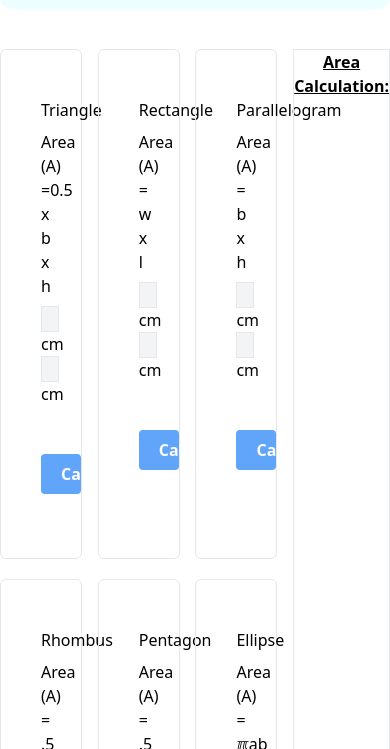
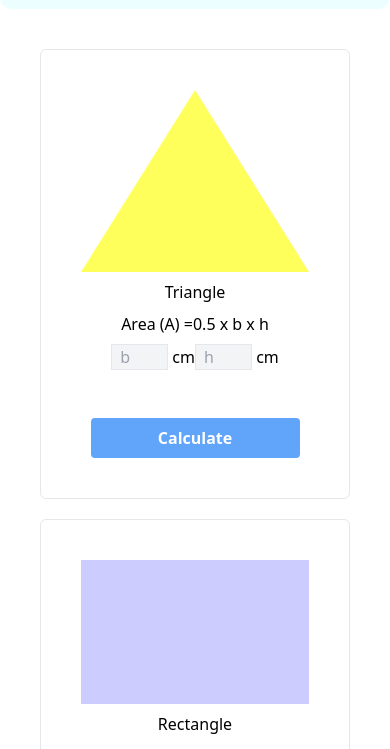
Before and after one commit to Aniqa4/Interactive-geometry, a plain HTML site: page index.html in a window 390 px wide. Shown: the part 95-844 px from the top of the page. Drawn offline with nearby package versions, Linux system fonts and the light colour scheme.

Commit message:
responsive for small device

```diff
--- a/index.html
+++ b/index.html
@@ -18,8 +18,8 @@
             <button id="new-page" class="font-semibold text-white rounded bg-blue-400 p-2 px-5 flex">Blog</button>
         </div>
     </header>
-    <main class="flex gap-5 mb-20">
-        <section class="grid grid-rows-2 grid-cols-3 gap-5">
+    <main class="lg:flex sm:grid sm:grid-cols-1 gap-5 mb-20 mx-10">
+        <section class="grid sm:grid-cols-1 grid-rows-2 lg:grid-cols-3 gap-5">
             <!-----------------------triangle------------------>
             <div id="random-color1" class="border rounded-md p-10 text-center">
                 <img src="images/triangle.png" alt="triangle">
@@ -82,7 +82,7 @@
             </div>
         </section>
         <!-------------------------------calculation chart----------------->
-        <aside class="text-center border border-solid w-4/12">
+        <aside class="text-center border border-solid lg:w-4/12 my-5">
             <p class="font-semibold underline">Area Calculation:</p>
             <table id="calculationList">
                 <tr>
```
Also changed, not shown: another-page.html (+4 -2 lines).
